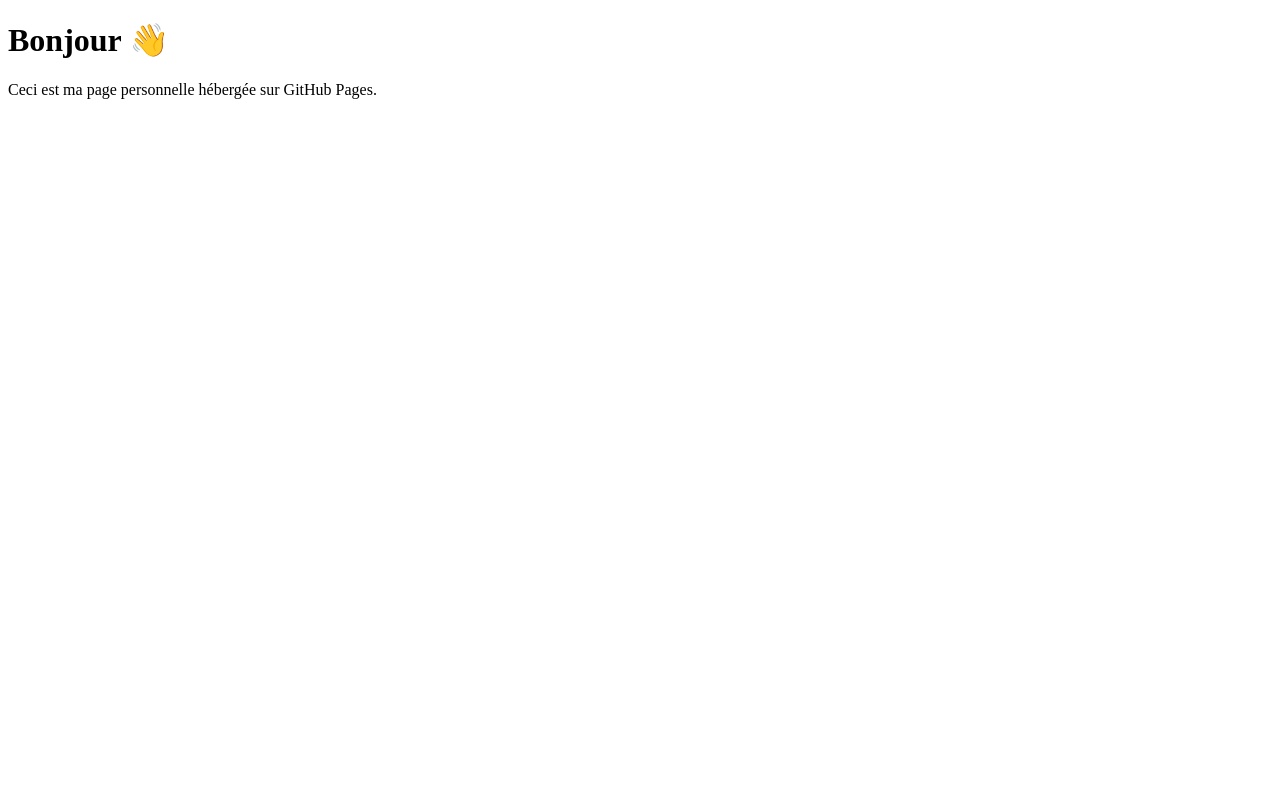
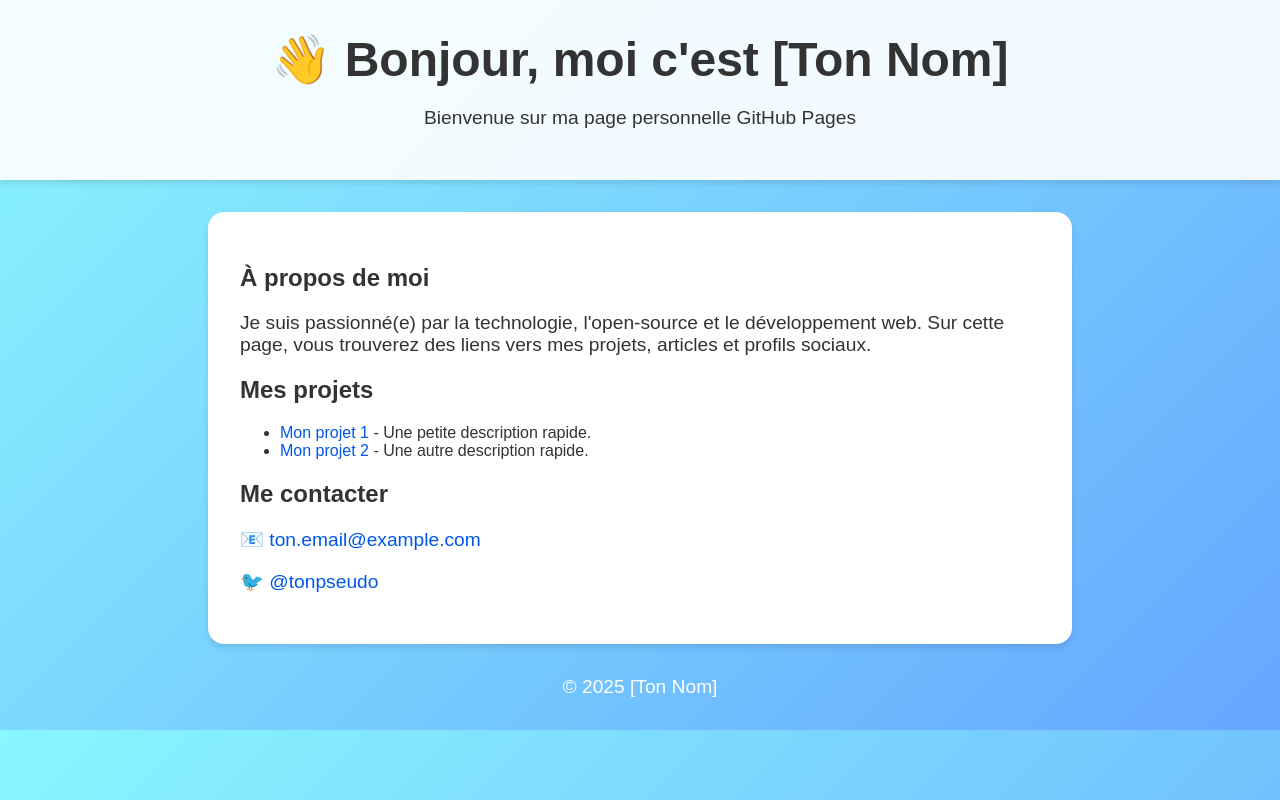
Before and after one commit to CharlesDuMenhir/CharlesDuMenhir.github.io, a plain HTML site: page index.html in a window 1280 px wide. Drawn offline with Linux system fonts and the light colour scheme.

Commit message:
Update index.html

```diff
--- a/index.html
+++ b/index.html
@@ -1,10 +1,72 @@
 <!DOCTYPE html>
-<html>
+<html lang="fr">
 <head>
-  <title>Bienvenue sur ma page GitHub !</title>
+    <meta charset="UTF-8">
+    <meta name="viewport" content="width=device-width, initial-scale=1.0">
+    <title>Page personnelle GitHub</title>
+    <style>
+        body {
+            font-family: Arial, sans-serif;
+            margin: 0;
+            padding: 0;
+            background: linear-gradient(135deg, #89f7fe, #66a6ff);
+            color: #333;
+        }
+        header {
+            background-color: rgba(255, 255, 255, 0.9);
+            padding: 2rem;
+            text-align: center;
+            box-shadow: 0 4px 6px rgba(0,0,0,0.1);
+        }
+        h1 {
+            margin: 0;
+            font-size: 3rem;
+        }
+        p {
+            font-size: 1.2rem;
+        }
+        section {
+            max-width: 800px;
+            margin: 2rem auto;
+            background: white;
+            padding: 2rem;
+            border-radius: 1rem;
+            box-shadow: 0 4px 6px rgba(0,0,0,0.1);
+        }
+        footer {
+            text-align: center;
+            margin: 2rem;
+            color: #fff;
+        }
+        a {
+            color: #0057e7;
+            text-decoration: none;
+        }
+    </style>
 </head>
 <body>
-  <h1>Bonjour 👋</h1>
-  <p>Ceci est ma page personnelle hébergée sur GitHub Pages.</p>
+    <header>
+        <h1>👋 Bonjour, moi c'est [Ton Nom]</h1>
+        <p>Bienvenue sur ma page personnelle GitHub Pages</p>
+    </header>
+
+    <section>
+        <h2>À propos de moi</h2>
+        <p>Je suis passionné(e) par la technologie, l'open-source et le développement web. Sur cette page, vous trouverez des liens vers mes projets, articles et profils sociaux.</p>
+
+        <h2>Mes projets</h2>
+        <ul>
+            <li><a href="https://github.com/ton-utilisateur/mon-projet">Mon projet 1</a> - Une petite description rapide.</li>
+            <li><a href="https://github.com/ton-utilisateur/mon-autre-projet">Mon projet 2</a> - Une autre description rapide.</li>
+        </ul>
+
+        <h2>Me contacter</h2>
+        <p>📧 <a href="mailto:ton.email@example.com">ton.email@example.com</a></p>
+        <p>🐦 <a href="https://twitter.com/tonpseudo">@tonpseudo</a></p>
+    </section>
+
+    <footer>
+        <p>&copy; 2025 [Ton Nom]</p>
+    </footer>
 </body>
 </html>
```
